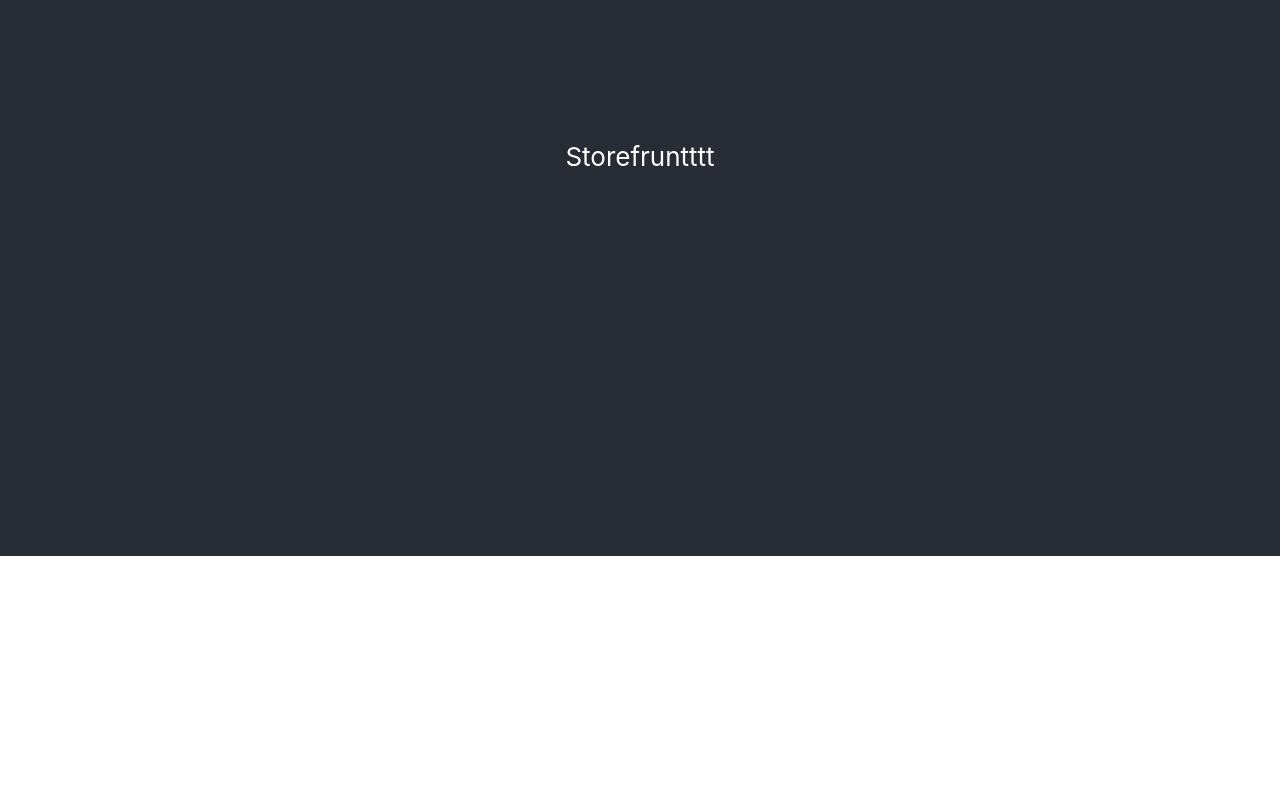
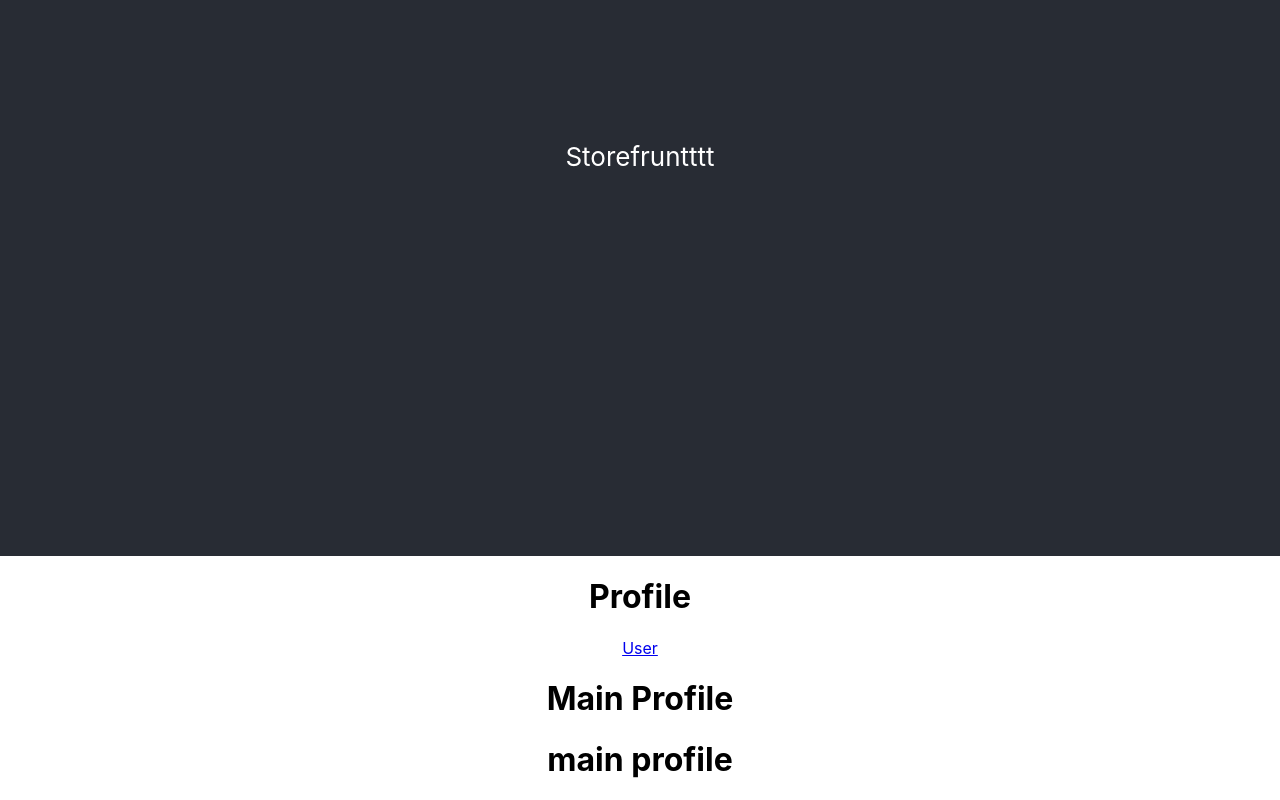
Before and after one commit to b-yassine02/storefrunt, a React (Create React App) app: page /#/Profile/User in a window 1280 px wide. Shown: the part 244-1044 px from the top of the page. Before the commit the page ends 800 px from the top, so only its background shows below. Built offline with nearby package versions, Linux system fonts and the light colour scheme.

Commit message:
set up the route

```diff
--- a/package.json
+++ b/package.json
@@ -12,6 +12,7 @@
     "@types/react-dom": "^18.2.24",
     "react": "^18.2.0",
     "react-dom": "^18.2.0",
+    "react-router-dom": "^6.22.3",
     "react-scripts": "5.0.1",
     "typescript": "^4.9.5",
     "web-vitals": "^2.1.4"
--- a/src/App.tsx
+++ b/src/App.tsx
@@ -1,6 +1,8 @@
 import React from 'react';
-import logo from './logo.svg';
 import './App.css';
+import Profile from './Profile';
+import { HashRouter } from 'react-router-dom';
+import { Routes, Route, Navigate } from "react-router";
 
 function App() {
   return (
@@ -10,6 +12,14 @@ function App() {
           Storefruntttt
         </p>
       </header>
+      <HashRouter>
+        <div>
+          <Routes>
+            <Route path="/" element={<Navigate to="/Profile"/>} />
+            <Route path="/Profile/*" element={<Profile />} />
+          </Routes>
+        </div>
+      </HashRouter>
     </div>
   );
 }
--- /dev/null
+++ b/src/Profile/User/index.tsx
@@ -0,0 +1,12 @@
+import React from 'react';
+import Main from './main';
+
+function User() {
+    return (
+        <div>
+            <h1>Main Profile</h1>
+            <Main />
+        </div>
+    )
+}
+export default User;
--- /dev/null
+++ b/src/Profile/User/main.tsx
@@ -0,0 +1,8 @@
+function Main() {
+    return (
+        <div className="side-button">
+            <h1>main profile</h1>
+        </div>
+    )
+}
+export default Main;
--- /dev/null
+++ b/src/Profile/index.tsx
@@ -0,0 +1,19 @@
+import { Routes, Route, Link, Navigate, useLocation } from "react-router-dom";
+import User from "./User";
+
+function Profile() {
+    const { pathname } = useLocation();
+    return (
+        <div>
+            <h1>Profile</h1>
+            <Link to="/Profile/User"
+                className={pathname.includes("User") ? "active" : ""}>User
+            </Link>
+            <Routes>
+                <Route path="/" element={<Navigate to="User"/>}/>
+                <Route path="/User/*" element={<User />} />
+            </Routes>
+        </div>
+    );
+}
+export default Profile;
```
Also changed, not shown: 1 other file (tests, documents, lock files or other folders).
